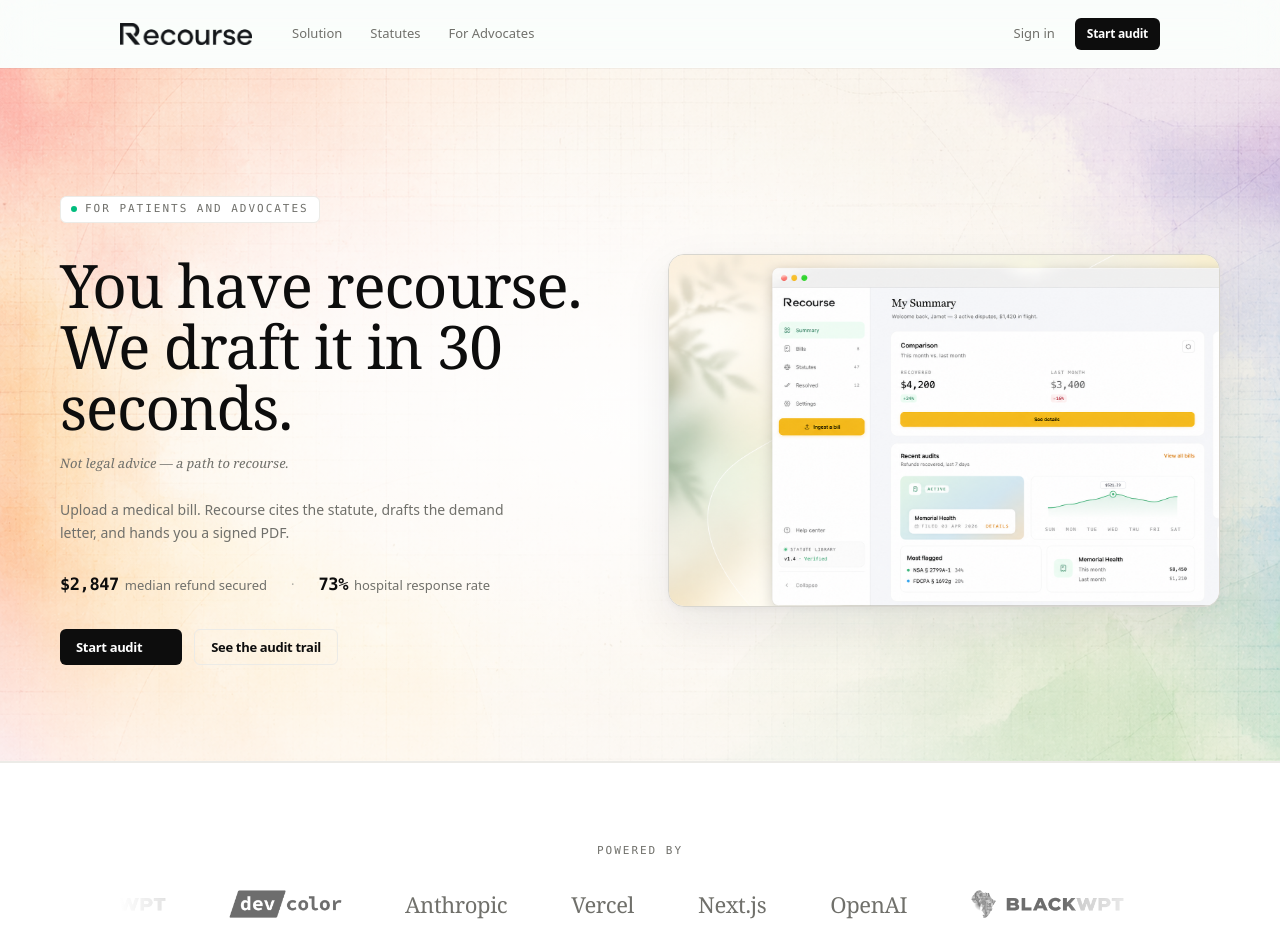
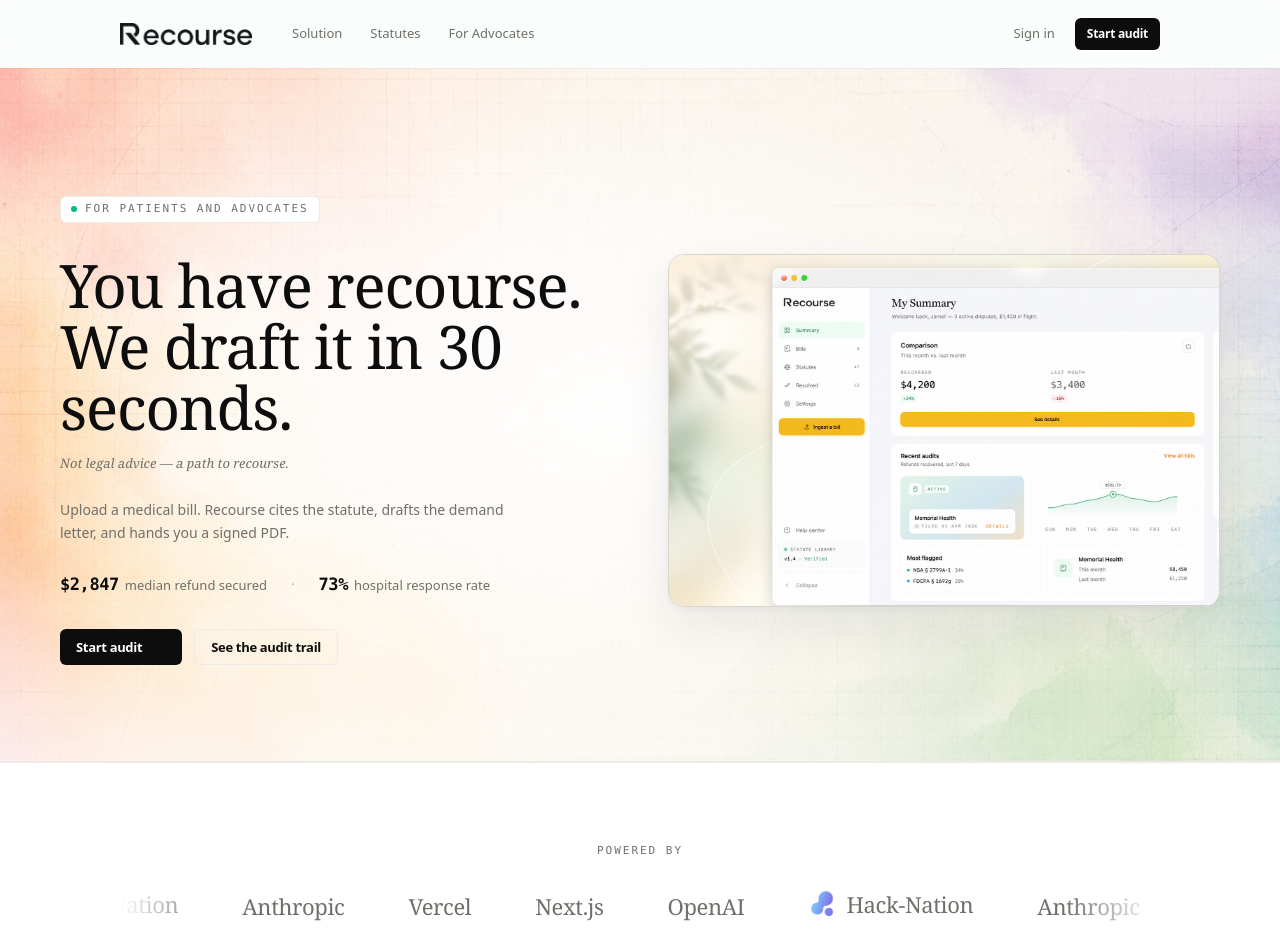
Before and after one commit to Enoch208/Recourse, a Next.js app in the folder frontend/: page / in a window 1280 px wide. Shown: the top 952 px of the page. Built offline with nearby package versions, Linux system fonts and the light colour scheme; some icons are missing; a web font is replaced by a local one.

Commit message:
Enhance SponsorTile component to support conditional label display and update content structure for sponsors. Introduce showLabel property for better customization of sponsor presentation.

```diff
--- a/frontend/components/sections/PoweredBy.tsx
+++ b/frontend/components/sections/PoweredBy.tsx
@@ -5,10 +5,32 @@
 import { Container } from "@/components/primitives/Container";
 import { poweredBy } from "@/lib/content";
 
-type Sponsor = { label: string; logo?: string; href?: string };
+type Sponsor = {
+  label: string;
+  logo?: string;
+  href?: string;
+  showLabel?: boolean;
+};
 
 function SponsorTile({ sponsor }: { sponsor: Sponsor }) {
-  const inner = sponsor.logo ? (
+  let inner: React.ReactNode;
+  if (sponsor.logo && sponsor.showLabel) {
+    inner = (
+      <span className="group inline-flex items-center gap-2.5 whitespace-nowrap text-muted transition-colors duration-200 hover:text-ink">
+        <Image
+          src={sponsor.logo}
+          alt=""
+          width={56}
+          height={56}
+          className="h-7 w-7 object-contain opacity-70 transition-opacity duration-200 group-hover:opacity-100"
+        />
+        <span className="font-display text-[22px] tracking-tight">
+          {sponsor.label}
+        </span>
+      </span>
+    );
+  } else if (sponsor.logo) {
+    inner = (
       <Image
         src={sponsor.logo}
         alt={sponsor.label}
@@ -16,11 +38,14 @@
         height={28}
         className="h-7 w-auto opacity-60 grayscale transition-[opacity,filter] duration-200 hover:opacity-100 hover:grayscale-0"
       />
-  ) : (
+    );
+  } else {
+    inner = (
       <span className="font-display whitespace-nowrap text-[22px] tracking-tight text-muted transition-colors duration-200 hover:text-ink">
         {sponsor.label}
       </span>
     );
+  }
 
   if (sponsor.href) {
     return (
--- a/frontend/lib/content.ts
+++ b/frontend/lib/content.ts
@@ -36,13 +36,22 @@
   tagline: "You have recourse.",
 };
 
-type Sponsor = { label: string; logo?: string; href?: string };
+type Sponsor = {
+  label: string;
+  logo?: string;
+  href?: string;
+  showLabel?: boolean;
+};
 
 export const poweredBy = {
   eyebrow: "Powered by",
   sponsors: [
-    { label: "BlackWPT", logo: "/blackwptlogo.png" },
-    { label: "/dev/color", logo: "/devcolor.png" },
+    {
+      label: "Hack-Nation",
+      logo: "/hacknation_logo.png",
+      href: "https://hack-nation.ai",
+      showLabel: true,
+    },
     { label: "Anthropic" },
     { label: "Vercel" },
     { label: "Next.js" },
```
Also changed, not shown: frontend/public/hacknation_logo.png (added). Lines whose indentation alone changed are shown as unchanged.
